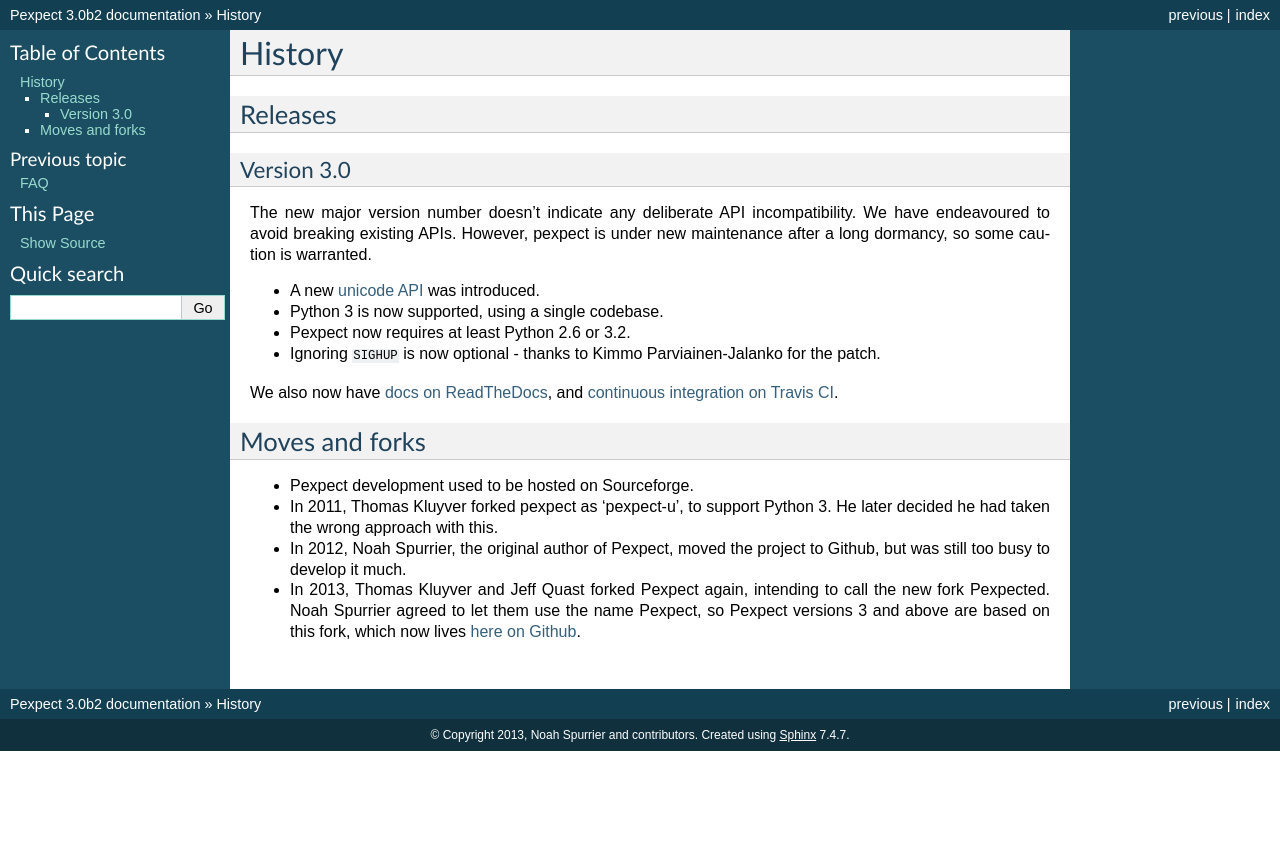
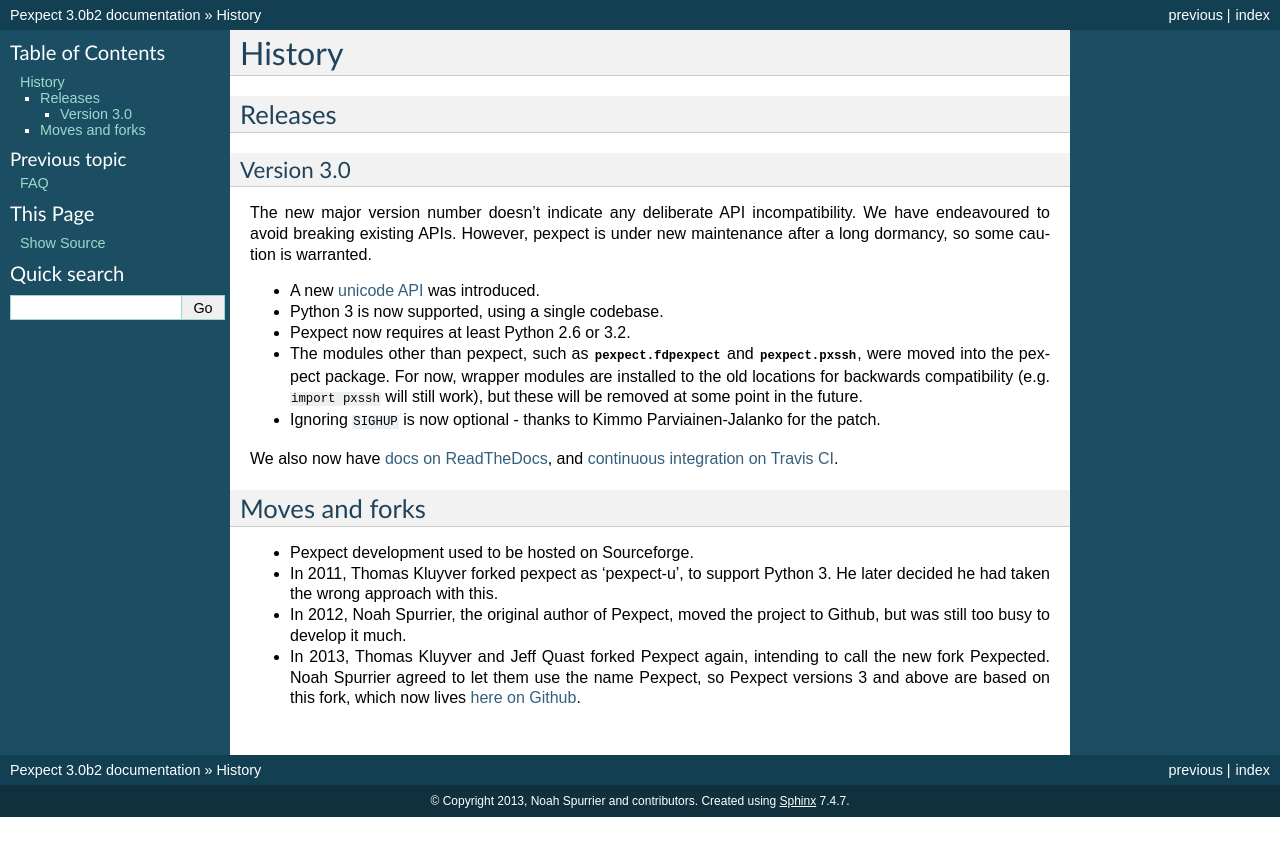
Before and after one commit to pexpect/pexpect, a Sphinx documentation site: the page built from doc/history.rst, in a window 1280 px wide. Shown: the top 856 px of the page. Built offline with Sphinx 7.4.7, drawn with Linux system fonts in a browser that asks for light colours.

Commit message:
Document reorganisation into a package

```diff
--- a/doc/history.rst
+++ b/doc/history.rst
@@ -14,6 +14,11 @@
 * A new :ref:`unicode API <unicode>` was introduced.
 * Python 3 is now supported, using a single codebase.
 * Pexpect now requires at least Python 2.6 or 3.2.
+* The modules other than pexpect, such as :mod:`pexpect.fdpexpect` and
+  :mod:`pexpect.pxssh`, were moved into the pexpect package. For now, wrapper
+  modules are installed to the old locations for backwards compatibility (e.g.
+  ``import pxssh`` will still work), but these will be removed at some point in
+  the future.
 * Ignoring ``SIGHUP`` is now optional - thanks to Kimmo Parviainen-Jalanko for
   the patch.
 
```
Also changed, not shown: 1 other file.
